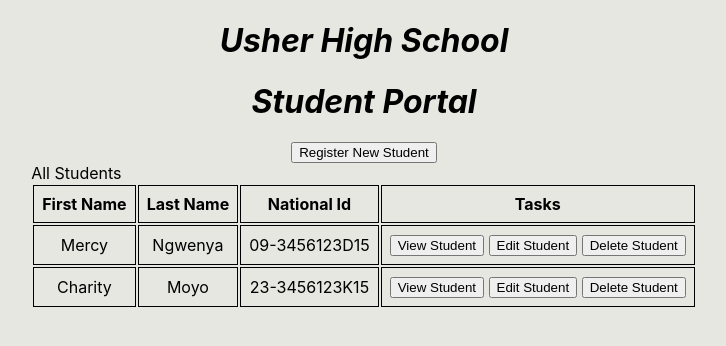
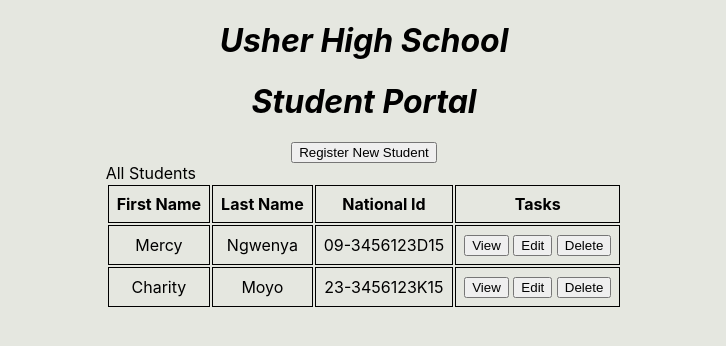
Before and after one commit to Mercytee/Student-Management-App, a React (Create React App) app: page / in a window 1280 px wide. Shown: the top 346 px of the page, without its empty margins (276-1002 px from the left). Built offline with nearby package versions, Linux system fonts and the light colour scheme.

Commit message:
Edited view buttons

```diff
--- a/src/App.js
+++ b/src/App.js
@@ -1,5 +1,5 @@
 import './App.css';
-import './Css/Styling.css';
+import './css/Styling.css';
 
 function App() {
   return (
@@ -22,14 +22,14 @@ function App() {
             <td>Mercy</td>
             <td>Ngwenya</td>
             <td>09-3456123D15</td>
-            <td><button>View Student</button> <button>Edit Student</button> <button>Delete Student</button></td>
+            <td><button>View</button> <button>Edit</button> <button>Delete</button></td>
           </tr>
 
           <tr>
             <td>Charity</td>
             <td>Moyo</td>
             <td>23-3456123K15</td>
-            <td><button>View Student</button> <button>Edit Student</button> <button>Delete Student</button></td>
+            <td><button>View</button> <button>Edit</button> <button>Delete</button></td>
           </tr>
         </tbody>
         <tr>
```
Also changed, not shown: src/css/Styling.css (renamed from src/Css/Styling.css).
